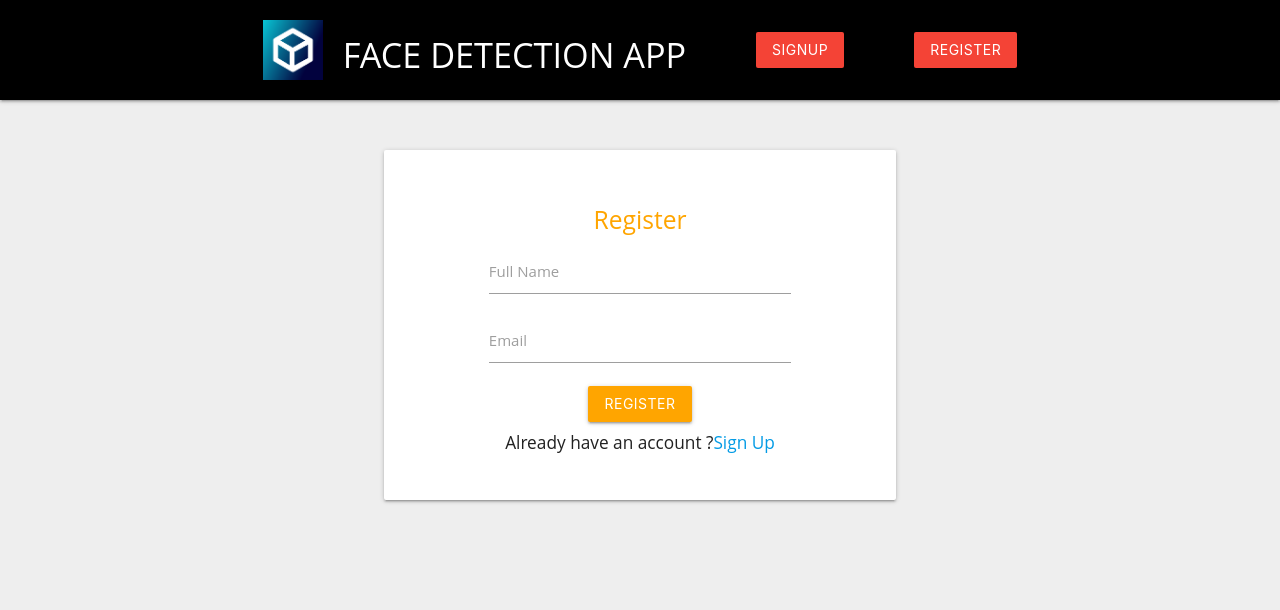
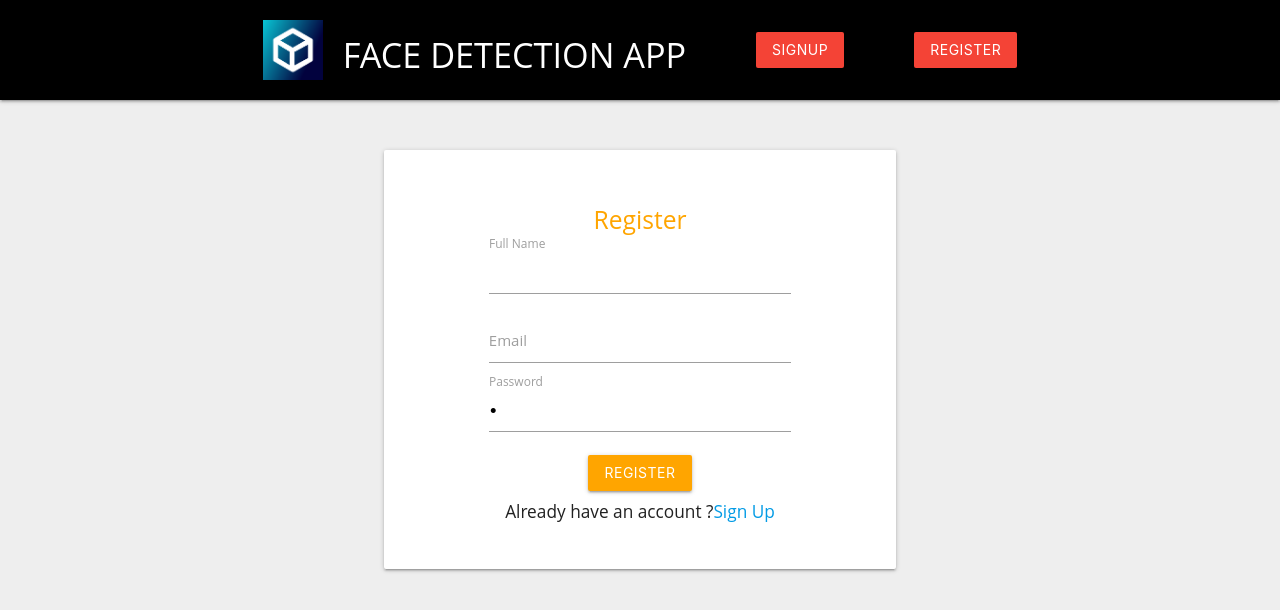
Before and after one commit to shamseena-dev/face-detection-app, a React (Create React App) app: page /register in a window 1280 px wide. Shown: the top 610 px of the page. Built offline with nearby package versions, Linux system fonts and the light colour scheme; what clarifai would draw is missing.

Commit message:
fixing the signup and reg , connecting with server, added proxy

```diff
--- a/package.json
+++ b/package.json
@@ -24,6 +24,7 @@
     "test": "react-scripts test",
     "heroku-postbuild": "npm run build"
   },
+  "proxy": "http://localhost:5000",
   "eslintConfig": {
     "extends": "react-app"
   },
--- a/src/components/Login_RegisterFunctions/Login_RegisterFunctions.js
+++ b/src/components/Login_RegisterFunctions/Login_RegisterFunctions.js
@@ -6,15 +6,13 @@ export const register = newUser =>{
 		  email: newUser.email,
 		  password: newUser.password
 	})
-	.then(res =>{
-		console.log("Registered Successfully!")
-	})
+
 }
 
 export const login = user =>{
 	return axios.post('users/login',{
-		   email: newUser.email,
-		  password: newUser.password
+		   email: user.email,
+		  password: user.password
 	})
 	.then(res =>{
 		localStorage.setItem('usertoken', res.data);
--- a/src/components/Register/Register.js
+++ b/src/components/Register/Register.js
@@ -2,13 +2,37 @@ import React from 'react';
 import logo from '../../logo.png';
 import "../Navbar/navbar.css";
 import "./register.scss";
+import {register} from "../Login_RegisterFunctions/Login_RegisterFunctions"
 
 class Register extends React.Component {
-	constructor(){
-		super();
-		this.state={
-			value: ''
+	constructor(props){
+		super(props);
+		this.state = {
+			fullname:' ',
+			email: ' ',
+			password :' '
 		}
+	}
+
+	onChange=(e) =>{
+		this.setState({[e.target.name]: e.target.value})
+	}
+	onSubmit=(e)=>{
+		e.preventDefault();
+
+		const user = {
+			fullname : this.state.fullname,
+			email:this.state.email,
+			password :this.state.password
+		}
+		register(user).then(res =>{
+			console.log("Registered Successfully!")
+			if(res){
+					console.log("history",this.props.history);
+					this.props.history.push('/signup')
+				}
+
+			})
 	}
 	render(){
 		const {history} = this.props;
@@ -21,21 +45,43 @@ class Register extends React.Component {
 			       <div className="card register-card">
 
 			      <h5 className=""> Register</h5>
+			      <form noValidate >
 				        <div className="input-field container">
-			           <input id="name" type="text" class="validate"/>
+				           <input id="name"
+				                  type="text"
+				                  name="fullname"
+				                  className="validate"
+				                  value={this.state.fullname}
+					                  onChange={this.onChange} />
 				          <label for="name">Full Name</label>
 				        </div>
+				        <div className="input-field container">
+					            <input id="email"
+					                  name="email"
+					                  type="email"
+					                   className="validate"
+					                  value={this.state.email}
+					                  onChange={this.onChange} />
+					          <label htmlFor="email">Email</label>
+					        </div>
+
 				           <div class="input-field container">
 
-			          <input id="email" type="email" class="validate"/>
-			          <label for="email">Email</label>
+					           <input id="password"
+					                  type="password"
+					                  name="password"
+					                   className="validate"
+					                  value={this.state.password}
+					                  onChange={this.onChange} />
+					          <label htmlFor="passsword">Password</label>
 					        </div>
-			        <button onClick={()=>{history.push('/home')}}  type="button" className="btn"> Register </button>
+			               <button  onClick={this.onSubmit} type="submit" className="btn"> Register </button>
 
 			               <h6> Already have an account ?<a href='/signup'>Sign Up</a></h6>
+			       </form>
+			      </div>
 			    </div>
 
-			  </div>
           </>
 			);
 	}
--- a/src/components/SignUp/SignUp.js
+++ b/src/components/SignUp/SignUp.js
@@ -13,10 +13,13 @@ class SignUp extends React.Component {
 		}
 	}
 
-	onChange(e){
-		this.setState({[e.target.name]: e.target.value})
+	onChangeEmail=(e)=>{
+		this.setState({email: e.target.value})
 	}
-	onSubmit(e){
+	onChangePassword=(e)=>{
+		this.setState({password: e.target.value})
+	}
+	onSubmit=(e)=>{
 		e.preventDefault();
 
 		const user = {
@@ -46,16 +49,17 @@ class SignUp extends React.Component {
 				                  type="email"
 				                   className="validate"
 				                  value={this.state.email}
-				                  onChange={this.onChange} />
+				                  onChange={this.onChangeEmail} />
 				          <label htmlFor="email">Email</label>
 				        </div>
 				        <div class="input-field container">
 
 				           <input id="password"
 				                  type="password"
+				                  name="password"
 				                   className="validate"
 				                  value={this.state.password}
-				                  onChange={this.onChange} />
+				                  onChange={this.onChangePassword} />
 				          <label htmlFor="passsword">Password</label>
 				        </div>
 				        <button type="submit" className="btn"> Sign Up </button>
```
Lines whose indentation alone changed are shown as unchanged.
